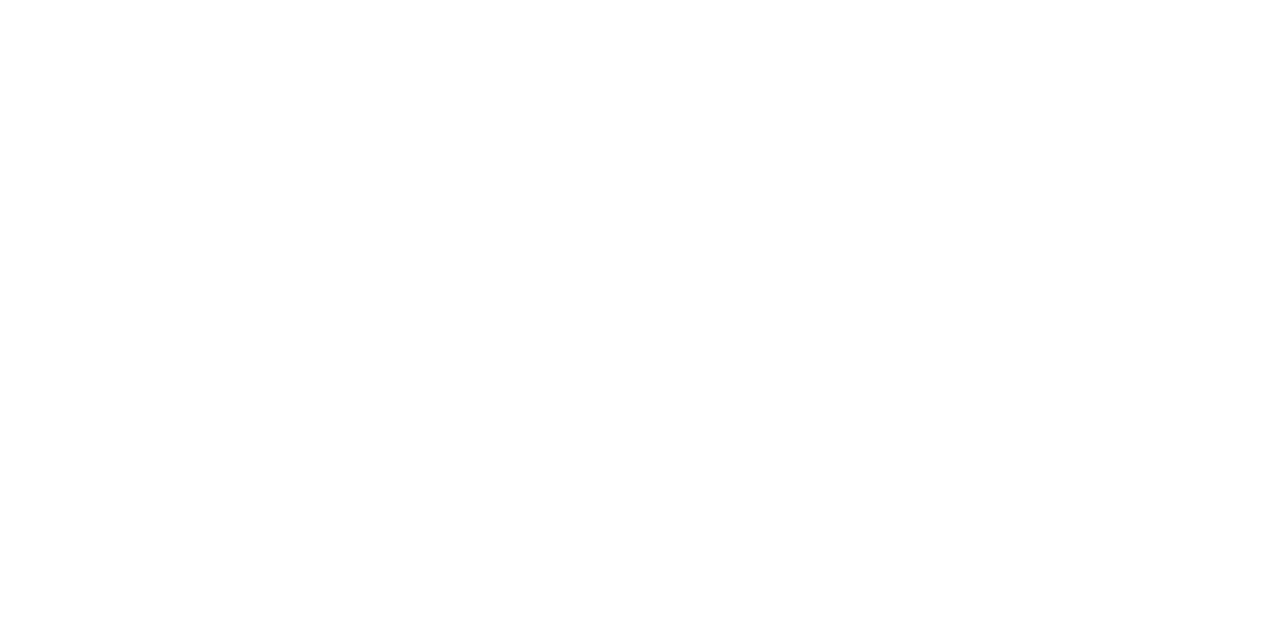
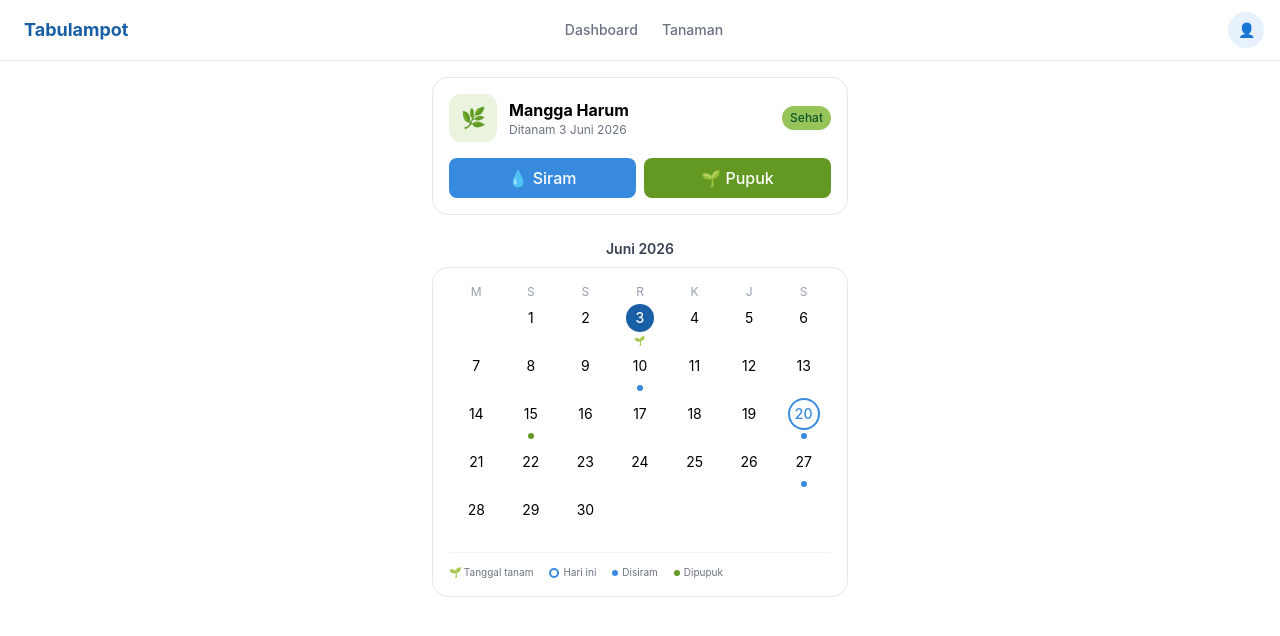
Before and after one commit to Seiken-02/Tabulampot, a SvelteKit app in the folder frontend/: page /plants/1 in a window 1280 px wide. Shown: the top 636 px of the page. Built offline with nearby package versions, Linux system fonts and the light colour scheme.

Commit message:
menambahkan detail tanaman dan form untuk menambah tanaman menggunakan data dummy untuk menguji tampilan

```diff
--- a/frontend/src/routes/plants/[id]/+page.svelte
+++ b/frontend/src/routes/plants/[id]/+page.svelte
@@ -0,0 +1,129 @@
+<script lang="ts">
+	import Navbar from '$lib/components/layout/Navbar.svelte';
+	import Card from '$lib/components/ui/Card.svelte';
+	import Badge from '$lib/components/ui/Badge.svelte';
+	import Button from '$lib/components/ui/Button.svelte';
+
+	// Data contoh (dummy) — cuma buat nguji tampilan dulu
+	const plant = {
+		id: '1',
+		name: 'Mangga Harum',
+		planted_at: '2026-06-03',
+		status: 'Sehat',
+		history: [
+			{ id: 1, type: 'siram' as const, date: '2026-06-10' },
+			{ id: 2, type: 'pupuk' as const, date: '2026-06-15' },
+			{ id: 3, type: 'siram' as const, date: '2026-06-20' },
+			{ id: 4, type: 'siram' as const, date: '2026-06-27' }
+		]
+	};
+
+	// Kalender statis: langsung hardcode buat bulan Juni 2026 (30 hari, tanggal 1 jatuh di hari Senin)
+	// null = slot kosong sebelum tanggal 1
+	const namaBulan = 'Juni 2026';
+	const days: (number | null)[] = [null, 1, 2, 3, 4, 5, 6, ...Array.from({ length: 24 }, (_, i) => i + 7)];
+
+	// Ditentukan manual, bukan dihitung dari Date — cuma buat nguji tampilan
+	const plantedDay = 3;
+	const todayDay = 20;
+
+	// Set siram & pupuk diambil langsung dari tanggal di history (tetap dinamis dari data,
+	// tapi tidak lagi bergantung ke bulan yang sedang dilihat karena bulannya statis)
+	const siramDays = new Set(
+		plant.history.filter((h) => h.type === 'siram').map((h) => new Date(h.date).getDate())
+	);
+	const pupukDays = new Set(
+		plant.history.filter((h) => h.type === 'pupuk').map((h) => new Date(h.date).getDate())
+	);
+
+	// Format tanggal ISO ("2026-06-03") jadi format Indonesia ("3 Juni 2026")
+	function formatTanggal(iso: string): string {
+		return new Date(iso).toLocaleDateString('id-ID', { day: 'numeric', month: 'long', year: 'numeric' });
+	}
+
+	function handleSiram() {
+		console.log('Siram tanaman', plant.id);
+	}
+
+	function handlePupuk() {
+		console.log('Pupuk tanaman', plant.id);
+	}
+</script>
+
+<Navbar />
+
+<div class="p-4 max-w-md mx-auto">
+	<!-- Kartu info tanaman: nama, tanggal tanam, status, dan tombol aksi -->
+	<Card>
+		<div class="flex items-center gap-3 mb-4">
+			<div class="w-12 h-12 rounded-xl bg-accent-soft flex items-center justify-center text-xl">
+				🌿
+			</div>
+			<div class="flex-1">
+				<p class="font-bold">{plant.name}</p>
+				<p class="text-xs text-gray-500">Ditanam {formatTanggal(plant.planted_at)}</p>
+			</div>
+			<Badge text={plant.status} variant={plant.status === 'Sehat' ? 'success' : 'danger'} />
+		</div>
+
+		<div class="grid grid-cols-2 gap-2">
+			<Button variant="secondary" onclick={handleSiram} class="w-full flex items-center justify-center">
+				💧 Siram
+			</Button>
+			<Button variant="primary" onclick={handlePupuk} class="w-full flex items-center justify-center">
+				🌱 Pupuk
+			</Button>
+		</div>
+	</Card>
+
+	<!-- Judul bulan statis, tanpa tombol navigasi -->
+	<div class="flex items-center justify-center mt-6 mb-2">
+		<h2 class="text-sm font-semibold text-gray-700 capitalize">{namaBulan}</h2>
+	</div>
+
+	<!-- Grid kalender -->
+	<Card>
+		<div class="grid grid-cols-7 gap-y-2 text-center text-xs text-gray-400 mb-1">
+			<span>M</span><span>S</span><span>S</span><span>R</span><span>K</span><span>J</span><span>S</span>
+		</div>
+		<div class="grid grid-cols-7 gap-y-2 text-center text-sm">
+			{#each days as day, i (i)}
+				{#if day === null}
+					<!-- Slot kosong sebelum tanggal 1 -->
+					<div></div>
+				{:else}
+					<div class="flex flex-col items-center gap-1">
+						<span
+							class="w-7 h-7 flex items-center justify-center rounded-full transition-colors
+								{day === plantedDay ? 'bg-primary-dark text-white font-medium' : ''}
+								{day === todayDay && day !== plantedDay ? 'ring-2 ring-primary text-primary font-medium' : ''}"
+						>
+							{day}
+						</span>
+
+						<!-- Titik penanda kecil di bawah angka: tanam / siram / pupuk -->
+						<div class="flex items-center gap-0.5 h-2">
+							{#if day === plantedDay}
+								<span class="text-[9px] leading-none">🌱</span>
+							{/if}
+							{#if siramDays.has(day)}
+								<span class="w-1.5 h-1.5 rounded-full bg-primary"></span>
+							{/if}
+							{#if pupukDays.has(day)}
+								<span class="w-1.5 h-1.5 rounded-full bg-accent"></span>
+							{/if}
+						</div>
+					</div>
+				{/if}
+			{/each}
+		</div>
+
+		<!-- Legenda arti simbol di kalender -->
+		<div class="flex flex-wrap items-center gap-x-4 gap-y-1 mt-4 pt-3 border-t border-gray-100 text-[10px] text-gray-500">
+			<span class="flex items-center gap-1">🌱 Tanggal tanam</span>
+			<span class="flex items-center gap-1"><span class="w-2.5 h-2.5 rounded-full border-2 border-primary"></span> Hari ini</span>
+			<span class="flex items-center gap-1"><span class="w-1.5 h-1.5 rounded-full bg-primary"></span> Disiram</span>
+			<span class="flex items-center gap-1"><span class="w-1.5 h-1.5 rounded-full bg-accent"></span> Dipupuk</span>
+		</div>
+	</Card>
+</div>
--- a/frontend/src/routes/plants/add/+page.svelte
+++ b/frontend/src/routes/plants/add/+page.svelte
@@ -0,0 +1,49 @@
+<script lang="ts">
+	import { goto } from '$app/navigation';
+	import { resolve } from '$app/paths';
+	import Navbar from '$lib/components/layout/Navbar.svelte';
+	import Card from '$lib/components/ui/Card.svelte';
+	import Input from '$lib/components/ui/Input.svelte';
+	import Select from '$lib/components/ui/Select.svelte';
+	import Button from '$lib/components/ui/Button.svelte';
+
+	let name = $state('');
+	let plantType = $state('mangga');
+	let plantedAt = $state('');
+
+	const plantTypeOptions = [
+		{ value: 'mangga', label: 'Mangga' },
+		{ value: 'jeruk', label: 'Jeruk' },
+		{ value: 'jambu', label: 'Jambu' }
+	];
+
+	function handleSubmit() {
+		console.log('Nama:', name);
+		console.log('Jenis:', plantType);
+		console.log('Tanggal tanam:', plantedAt);
+		goto(resolve('/plants'));
+	}
+</script>
+
+<Navbar />
+
+<div class="p-4 max-w-md mx-auto">
+	<Card>
+		<h1 class="text-lg font-bold text-primary-dark mb-4">Tambah Tanaman</h1>
+
+		<Input label="Nama tanaman" placeholder="mis. Mangga Harum" bind:value={name} />
+		<Select label="Jenis tanaman" options={plantTypeOptions} bind:value={plantType} />
+		<Input label="Tanggal tanam" type="date" bind:value={plantedAt} />
+
+		<div class="bg-primary-light rounded-lg p-3 my-4 flex gap-2 items-start">
+			<span class="text-sm">ℹ️</span>
+			<p class="text-xs text-primary-dark">
+				Jadwal siram & pupuk dihitung otomatis dari jenis tanaman.
+			</p>
+		</div>
+
+		<Button variant="primary" onclick={handleSubmit} class="w-full flex items-center justify-center">
+			Simpan tanaman
+		</Button>
+	</Card>
+</div>
```
